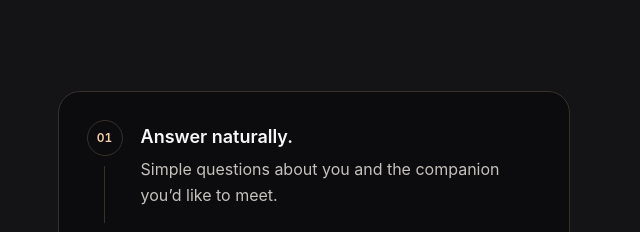
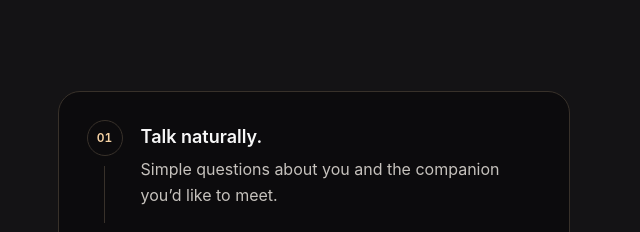
Before and after one commit to Midoris/oddly-alike, a plain HTML site: page index.html in a window 1280 px wide. Shown: the part 2480-2712 px from the top of the page, 640-1280 px from the left. Drawn offline with Linux system fonts and the light colour scheme.

Commit message:
Invite visitors to talk naturally during setup

```diff
--- a/index.html
+++ b/index.html
@@ -104,7 +104,7 @@
             <p class="meeting-input-note"><svg viewBox="0 0 24 24" width="24" height="24" fill="none" stroke="currentColor" stroke-width="1.5" stroke-linecap="round" stroke-linejoin="round" aria-hidden="true"><rect x="9" y="2" width="6" height="12" rx="3"></rect><path d="M5 10v2a7 7 0 0 0 14 0v-2M12 19v3M8 22h8"></path></svg><span>Speak or type your answers.</span></p>
           </div>
           <ol class="meeting-copy meeting-steps" role="list" aria-label="How First Meeting works">
-            <li class="meeting-step"><span class="meeting-step-number" aria-hidden="true">01</span><div><h3>Answer naturally.</h3><p>Simple questions about you and the companion you’d like to meet.</p></div></li>
+            <li class="meeting-step"><span class="meeting-step-number" aria-hidden="true">01</span><div><h3>Talk naturally.</h3><p>Simple questions about you and the companion you’d like to meet.</p></div></li>
             <li class="meeting-step"><span class="meeting-step-number" aria-hidden="true">02</span><div><h3>Let it take shape.</h3><p>First Meeting builds your profile, her personality and her fictional world from your answers.</p></div></li>
             <li class="meeting-step"><span class="meeting-step-number" aria-hidden="true">03</span><div><h3>Meet your companion.</h3><p>Read her introduction, choose a portrait and start chatting.</p></div></li>
           </ol>
```
